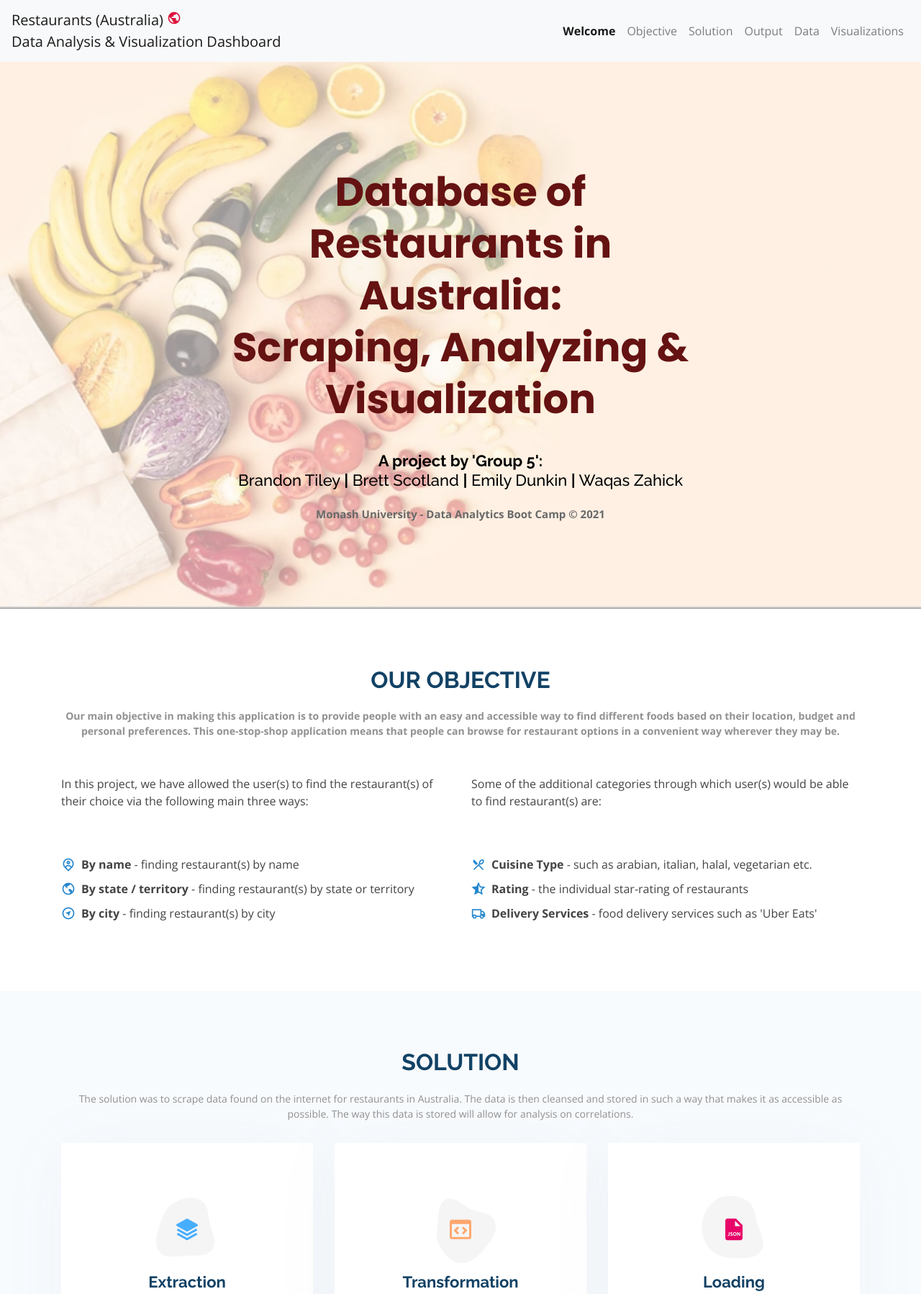
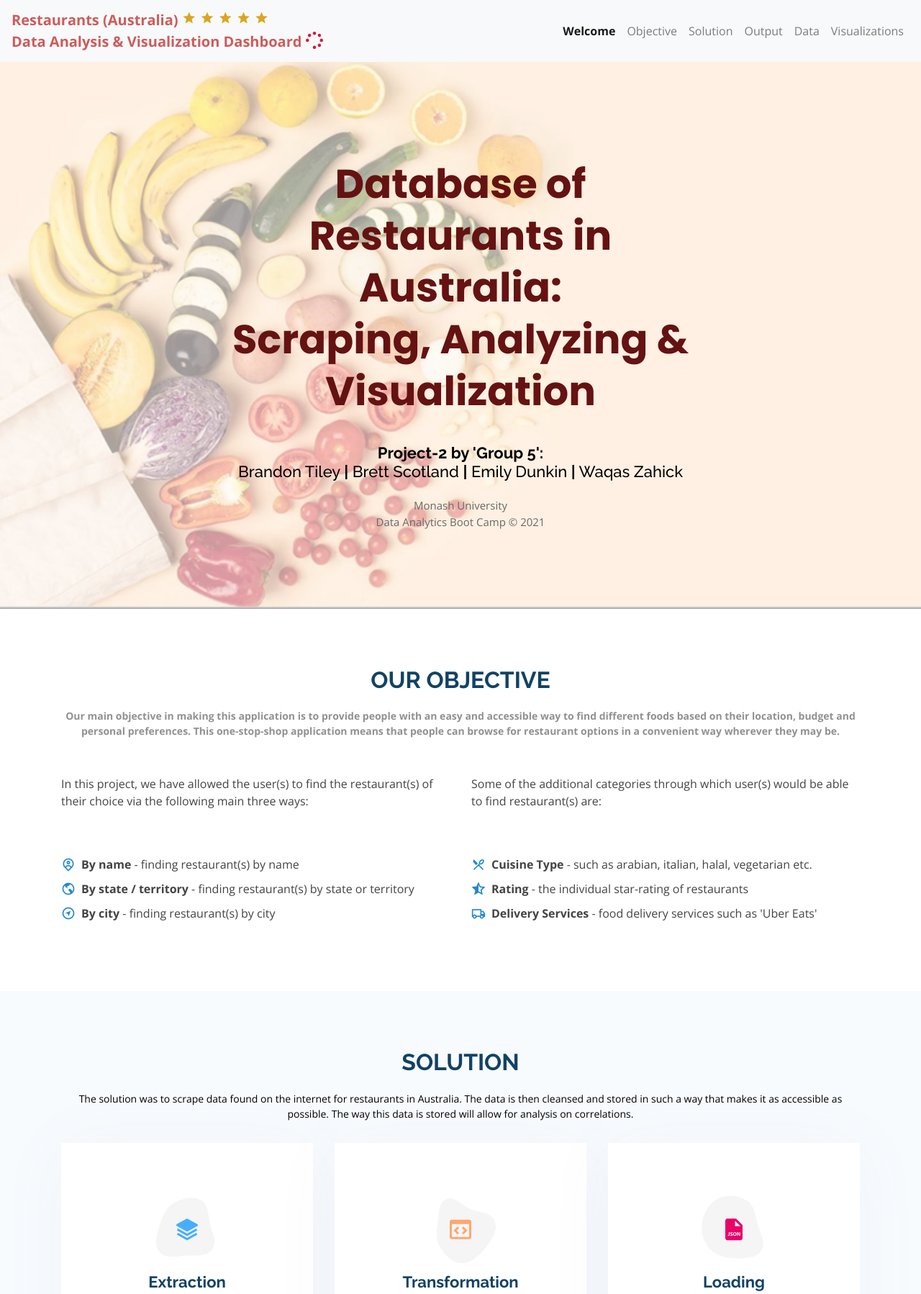
Before and after one commit to waqaszahick/Project2-Group5, a Flask app: page / in a window 1280 px wide. Shown: the top 1798 px of the page at 72% size. Run offline with Flask 2, Linux system fonts and the light colour scheme; data that the repository does not hold is empty; some libraries are stand-ins or nearby versions.

Commit message:
Committed all the updated files.

```diff
--- a/templates/index.html
+++ b/templates/index.html
@@ -8,7 +8,8 @@
   <title>OnePage Bootstrap Template - Index</title>
   <meta content="" name="descriptison">
   <meta content="" name="keywords">
-
+  <link rel="stylesheet" href="https://fonts.googleapis.com/icon?family=Material+Icons">
+  <link rel="stylesheet" href="https://cdnjs.cloudflare.com/ajax/libs/font-awesome/4.7.0/css/font-awesome.min.css">
   <!-- Google Fonts -->
   <link href="https://fonts.googleapis.com/css?family=Open+Sans:300,300i,400,400i,600,600i,700,700i|Raleway:300,300i,400,400i,500,500i,600,600i,700,700i|Poppins:300,300i,400,400i,500,500i,600,600i,700,700i" rel="stylesheet">
   <link href="https://fonts.googleapis.com/icon?family=Material+Icons" rel="stylesheet">
@@ -31,7 +32,15 @@
   <header id="header">
     <div class="container-fluid">
   <nav class="navbar fixed-top navbar-expand-lg navbar-light bg-light">
-  <a class="navbar-brand" href="/">Restaurants (Australia) <i class="material-icons" style='font-size:20px;color:crimson'>public</i><br/>Data Analysis & Visualization Dashboard</a>
+  <a class="navbar-brand" href="/" style="color:indianred"><b>Restaurants (Australia)</b>
+    <i class="material-icons" style="font-size:20px;color:goldenrod">grade</i>
+    <i class="material-icons" style="font-size:20px;color:goldenrod">grade</i>
+    <i class="material-icons" style="font-size:20px;color:goldenrod">grade</i>
+    <i class="material-icons" style="font-size:20px;color:goldenrod">grade</i>
+    <i class="material-icons" style="font-size:20px;color:goldenrod">grade</i>
+    <br><b>Data Analysis & Visualization Dashboard</b>
+    <i class="fa fa-spinner fa-pulse" style="font-size:24px;color:crimson"></i>
+  </a>
   <button class="navbar-toggler" type="button" data-toggle="collapse" data-target="#navbarSupportedContent" aria-controls="navbarSupportedContent" aria-expanded="false" aria-label="Toggle navigation">
     <span class="navbar-toggler-icon"></span>
   </button>
@@ -69,8 +78,8 @@
       <div class="row justify-content-center">
         <div class="col-xl-7 col-lg-9 text-center">
           <h1>Database of Restaurants in Australia:<br>Scraping, Analyzing & Visualization</h1>
-          <h2><br><b>A project by 'Group 5':</b><br> Brandon Tiley <b>|</b> Brett Scotland <b>|</b> Emily Dunkin <b>|</b> Waqas Zahick <b></b></h2>
-          <p style="color:dimgray;font-size:15px;"><br><b>Monash University - Data Analytics Boot Camp © 2021</b></p>
+          <h2><br><b>Project-2 by 'Group 5':</b><br> Brandon Tiley <b>|</b> Brett Scotland <b>|</b> Emily Dunkin <b>|</b> Waqas Zahick<b></b></h2>
+          <p style="color:dimgray;font-size:15px;"><br>Monash University<br>Data Analytics Boot Camp © 2021</p>
 
         </div>
       </div>
@@ -120,7 +129,7 @@
 
         <div class="section-title">
           <h2>Solution</h2>
-          <p>The solution was to scrape data found on the internet for restaurants in Australia. The data is then cleansed and stored in such a way that makes it as accessible as possible. The way this data is stored will allow for analysis on correlations.</p>
+          <p style="color:black">The solution was to scrape data found on the internet for restaurants in Australia. The data is then cleansed and stored in such a way that makes it as accessible as possible. The way this data is stored will allow for analysis on correlations.</p>
         </div>
 
         <div class="row">
@@ -167,7 +176,7 @@
           <div class="container" data-aos="fade-up">
             <div class="section-title">
               <h2>Output</h2>
-              <p>The output of this project is various plots, figures and other visualisation tools to easily view and understand all of the data on your favourite restaurants.</p>
+              <p style="color:black">The output of this project is various plots, figures and other visualisation tools to easily view and understand all of the data on your favourite restaurants.</p>
             </div>
 
           <div class="row">
@@ -222,11 +231,12 @@
 
         <div class="section-title">
           <h2>Key Observations:</h2>
-          <p>Following are some of the key trends that we observed while working on this project:</p>
-          <p>The State of Queensland has the highest number of restaurants in Australia according to this dataset.</p>
-          <p>The cities of Gold Coast (in QLD) and Wollongong (in NSW) have the highest number of restaurants in Australia according to this dataset.</p>
-          <p>'Pins Kitchen' (7/47 Ashmore Road, Bundall, Gold Coast, Queensland) is the highest rated restaurant in Australia with 5.0 stars.</p>
-          <p>'Uber Eats' is used mostly used for food delivery services in Australia.</p>
+          <p style="color:black">Following are some of the key trends that we observed while working on this project:</p>
+          <p style="color:black">The State of Queensland has the highest number of restaurants in Australia according to this dataset.</p>
+          <p style="color:black">The cities of Gold Coast (in QLD) and Wollongong (in NSW) have the highest number of restaurants in Australia according to this dataset.</p>
+          <p style="color:black">'Pins Kitchen' (7/47 Ashmore Road, Bundall, Gold Coast, Queensland) is the highest rated restaurant in Australia with 5.0 stars.</p>
+          <p style="color:black">'Uber Eats' is used mostly used for food delivery services in Australia.</p><br>
+          <p style="color:dimgray;font-size:10px;"><br>Monash University<br>Data Analytics Boot Camp © 2021<br>Project-2 by Group 5:<br>Brandon Tiley <b>|</b> Brett Scotland <b>|</b> Emily Dunkin <b>|</b> Waqas Zahick</p>
 
         </div>
 
```
Also changed, not shown: templates/data.html (+23 -7 lines), templates/requirements.txt (added, +180 -0 lines), templates/visual.html (+33 -12 lines), README.md.
